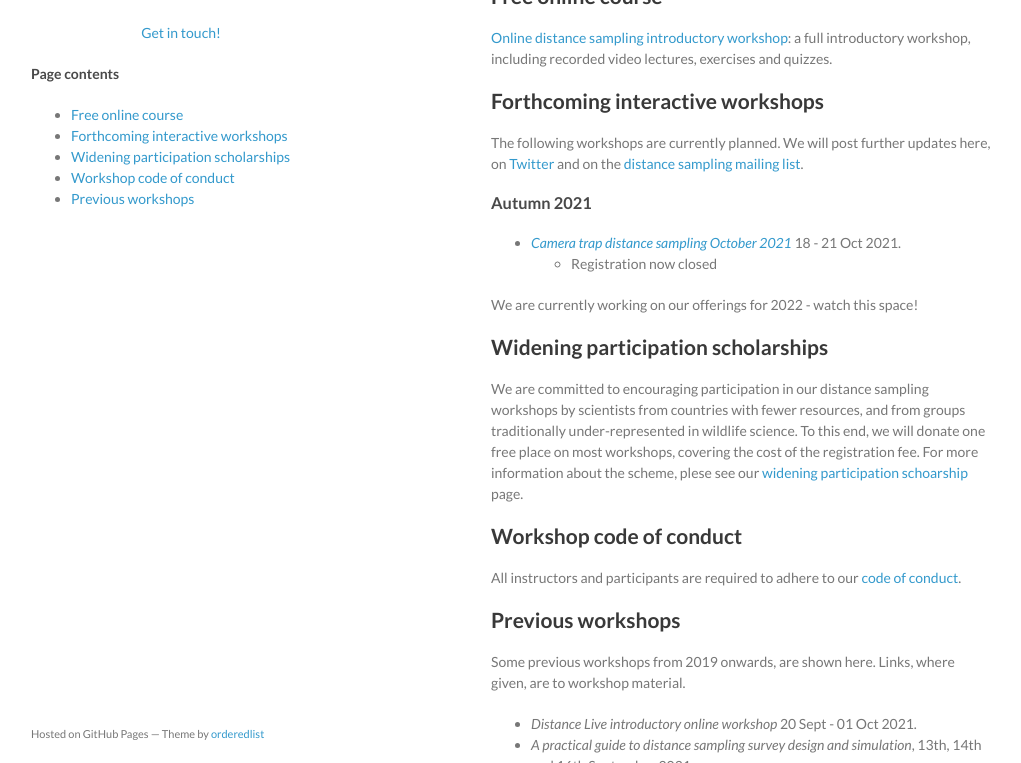
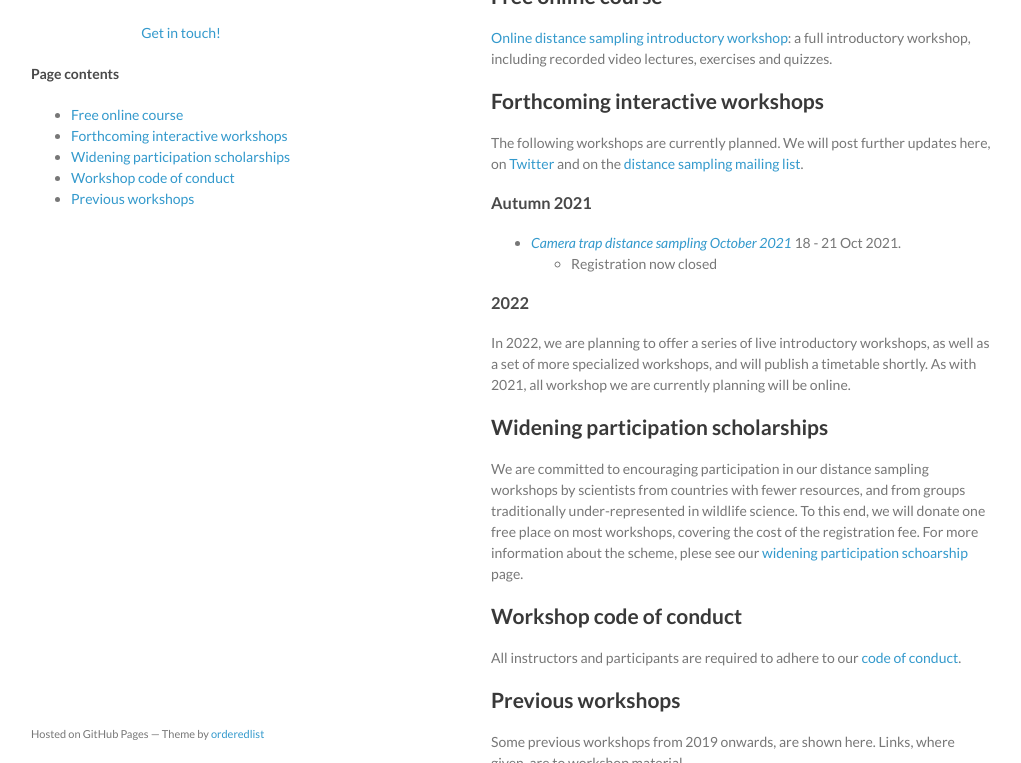
Before and after one commit to distanceworkshops/distanceworkshops.github.io, a Jekyll site: the page built from index.md, in a window 1280 px wide and 900 px high, cut to the strip 137-900 px from the top of the window. Shown: the whole strip, without its empty margins (129-1150 px from the left). Built offline with Jekyll 4.4.1, drawn with Linux system fonts in a browser that asks for light colours.

Commit message:
Update on 2022 workshops

```diff
--- a/index.md
+++ b/index.md
@@ -22,7 +22,9 @@ The following workshops are currently planned.  We will post further updates her
 - [*Camera trap distance sampling October 2021*](CTDS-Oct2021) 18 - 21 Oct 2021.
   - Registration now closed
 
-We are currently working on our offerings for 2022 - watch this space!
+### 2022
+
+In 2022, we are planning to offer a series of live introductory workshops, as well as a set of more specialized workshops, and will publish a timetable shortly.  As with 2021, all workshop we are currently planning will be online.
 
 ## Widening participation scholarships
 
```
